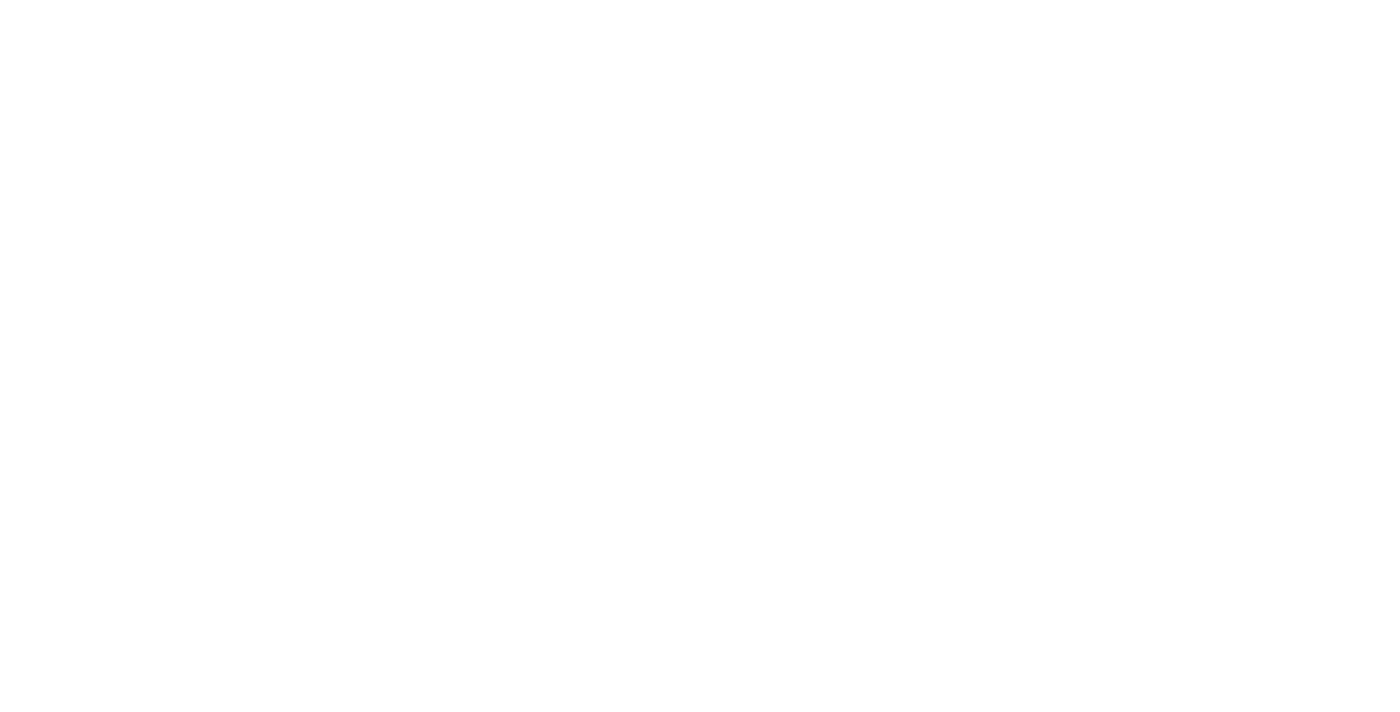
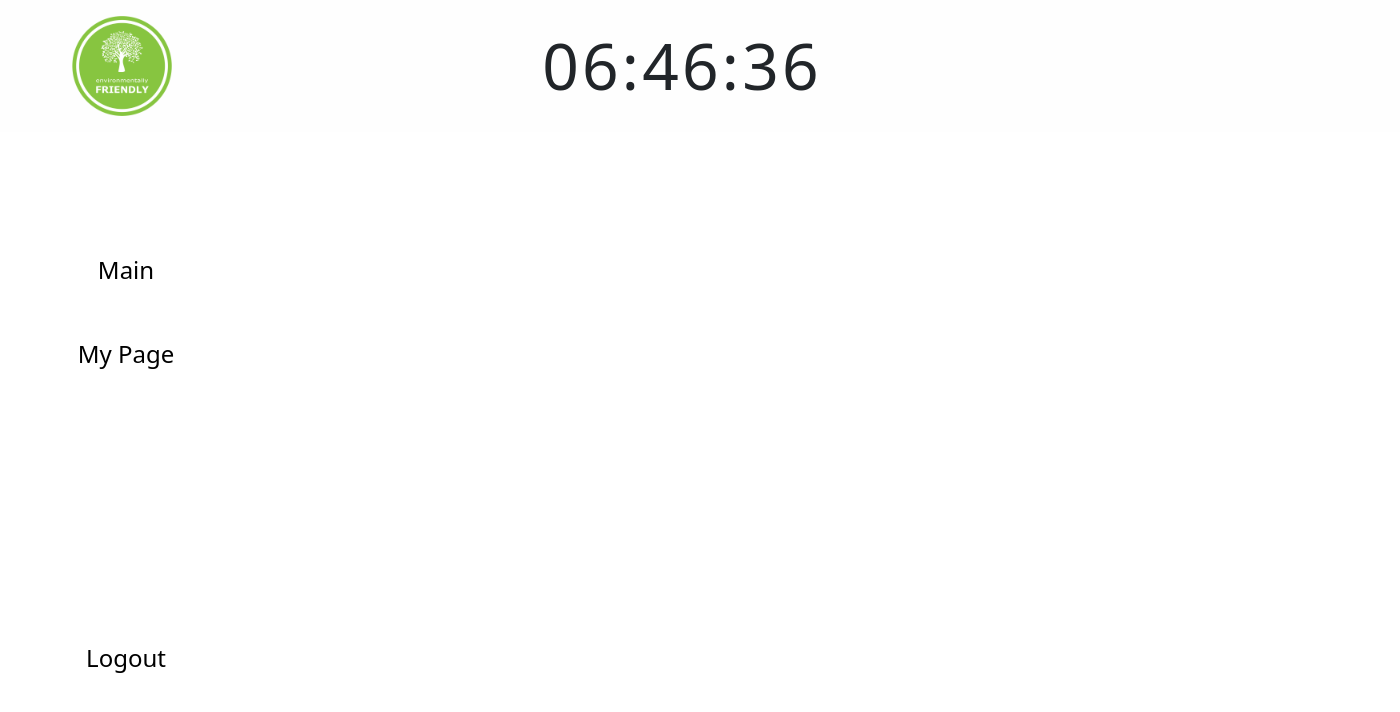
Before and after one commit to WOOSEONG-1/Teongbin, a Vue app in the folder frontend/dashboard/: page / in a window 1280 px wide. Shown: the top 712 px of the page, 1400 px wide, since content can reach past the window. Built offline with nearby package versions, Linux system fonts and the light colour scheme.

Commit message:
feat: DashboardLayout, 하위 컴포넌트 구현

```diff
--- a/frontend/dashboard/package.json
+++ b/frontend/dashboard/package.json
@@ -9,6 +9,7 @@
     "preview": "vite preview"
   },
   "dependencies": {
+    "bootstrap": "^5.3.3",
     "pinia": "^2.1.7",
     "vue": "^3.4.29",
     "vue-router": "^4.3.3"
--- a/frontend/dashboard/src/App.vue
+++ b/frontend/dashboard/src/App.vue
@@ -1,11 +1,21 @@
 <script setup>
-import { RouterView } from 'vue-router'
+import { RouterView } from "vue-router";
 </script>
 
 <template>
-  <RouterView />
+  <div class="app-box">
+    <RouterView />
+  </div>
 </template>
 
 <style scoped>
-
+.app-box {
+  font-size: 1.5rem;
+  padding: 1rem 2.5rem;
+  vertical-align: middle;
+  text-align: center;
+  min-width: 1400px;
+  height: 100%;
+  background-color: rgb(254, 254, 254);
+}
 </style>
--- a/frontend/dashboard/src/dashboard/components/Clock.vue
+++ b/frontend/dashboard/src/dashboard/components/Clock.vue
@@ -1,11 +1,28 @@
 <script setup>
+import { ref } from "vue";
 
+const time = ref();
+
+function updateTime() {
+  time.value = new Date().toLocaleTimeString("en-GB", { hour12: false });
+}
+
+time.value = new Date().toLocaleTimeString("en-GB", { hour12: false });
+setInterval(updateTime, 1000);
 </script>
 
 <template>
-
+  <div class="clock">{{ time }}</div>
 </template>
 
 <style scoped>
-
+.clock {
+  font-size: 4rem;
+  letter-spacing: 0.2rem;
+  text-align: center;
+  vertical-align: middle;
+  width: 70%;
+  padding: 0 1rem;
+  margin: 0 1rem;
+}
 </style>
--- a/frontend/dashboard/src/dashboard/components/MainMenu.vue
+++ b/frontend/dashboard/src/dashboard/components/MainMenu.vue
@@ -1,11 +1,57 @@
-<script setup>
-
-</script>
+<script setup></script>
 
 <template>
-
+  <aside>
+    <div class="menu-container menu-split">
+      <div>
+        <div class="blank-space"></div>
+        <div class="menu-box">
+          <RouterLink to="/" class="menu-item">Main</RouterLink>
+        </div>
+        <div class="menu-box">
+          <RouterLink to="/myPage/product" class="menu-item"
+            >My Page</RouterLink
+          >
+        </div>
+      </div>
+      <div>
+        <div class="menu-box">
+          <button class="menu-item logout-btn">Logout</button>
+        </div>
+      </div>
+    </div>
+  </aside>
 </template>
 
 <style scoped>
-
+aside {
+  float: left;
+  width: 140px;
+  height: 585px;
+  border-radius: 5px;
+  margin: 1rem;
+}
+.blank-space {
+  height: 5rem;
+}
+.menu-split {
+  display: flex;
+  flex-direction: column;
+  justify-content: space-between;
+}
+.menu-container {
+  padding: 1rem;
+  height: 100%;
+}
+.menu-box {
+  padding: 1.5rem 0;
+}
+.menu-item {
+  text-decoration: none;
+  color: black;
+}
+.logout-btn {
+  border: none;
+  background: none;
+}
 </style>
--- a/frontend/dashboard/src/dashboard/layouts/DashboardLayout.vue
+++ b/frontend/dashboard/src/dashboard/layouts/DashboardLayout.vue
@@ -1,11 +1,33 @@
 <script setup>
-
+import Clock from "@/dashboard/components/Clock.vue";
+import MainMenu from "@/dashboard/components/MainMenu.vue";
 </script>
 
 <template>
+  <header>
+    <img src="@/dashboard/assets/images/logo.png" class="logo" />
+    <Clock />
+  </header>
 
+  <MainMenu />
+  <main>
+    <slot> </slot>
+  </main>
 </template>
 
 <style scoped>
-
+header {
+  display: flex;
+  align-items: center;
+}
+.logo {
+  width: 10%;
+  padding: 0 1rem;
+  margin: 0 1rem;
+}
+main {
+  float: left;
+  margin: 1rem;
+  border-radius: 5px;
+}
 </style>
--- a/frontend/dashboard/src/dashboard/views/HomeView.vue
+++ b/frontend/dashboard/src/dashboard/views/HomeView.vue
@@ -1,9 +1,11 @@
 <script setup>
-
+import DashboardLayout from "@/dashboard/layouts/DashboardLayout.vue";
 </script>
 
 <template>
+    <DashboardLayout>
 
+    </DashboardLayout>
 </template>
 
 <style scoped>
--- a/frontend/dashboard/src/main.js
+++ b/frontend/dashboard/src/main.js
@@ -3,6 +3,9 @@
 
 import App from './App.vue'
 import router from './router'
+
+import 'bootstrap'
+import 'bootstrap/dist/css/bootstrap.min.css'
 
 const app = createApp(App)
 
```
Also changed, not shown: frontend/dashboard/src/dashboard/assets/images/logo.png (added), 1 other file (tests, documents, lock files or other folders).
